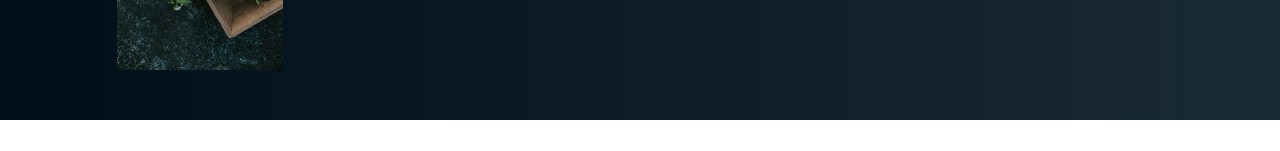
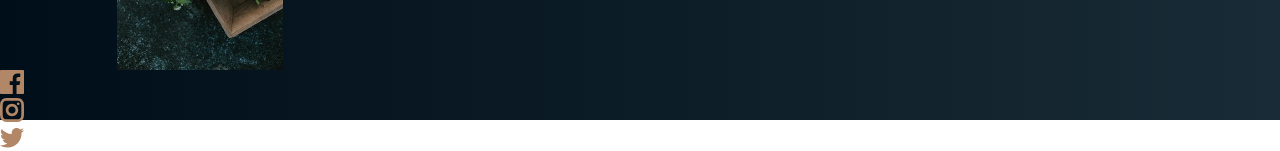
Before and after one commit to JennyWeij/BindingBlooms, a React (Vite) app: page / in a window 1280 px wide. Shown: the part 6620-6771 px from the top of the page. Before the commit the page ends 6740 px from the top, so only its background shows below. Built offline with nearby package versions, Linux system fonts and the light colour scheme.

Commit message:
lagt till ikoner

```diff
--- a/src/components/Footer.tsx
+++ b/src/components/Footer.tsx
@@ -1,4 +1,5 @@
 import { Box } from "@chakra-ui/react";
+import { GrFacebook, GrInstagram, GrTwitter } from "react-icons/gr";
 
 function Footer() {
   return (
@@ -17,9 +18,15 @@ function Footer() {
             style={{ width: "400px", height: "100%", objectFit: "contain" }}
           />
         </Box>
-        {/* <Box>
-          <GrFacebook size={24} color="white" />
-        </Box> */}
+        <Box>
+          <GrFacebook size={24} color="#B28767" />
+        </Box>
+        <Box>
+          <GrInstagram size={24} color="#B28767" />
+        </Box>
+        <Box>
+          <GrTwitter size={24} color="#B28767" />
+        </Box>
       </Box>
     </>
   );
```
